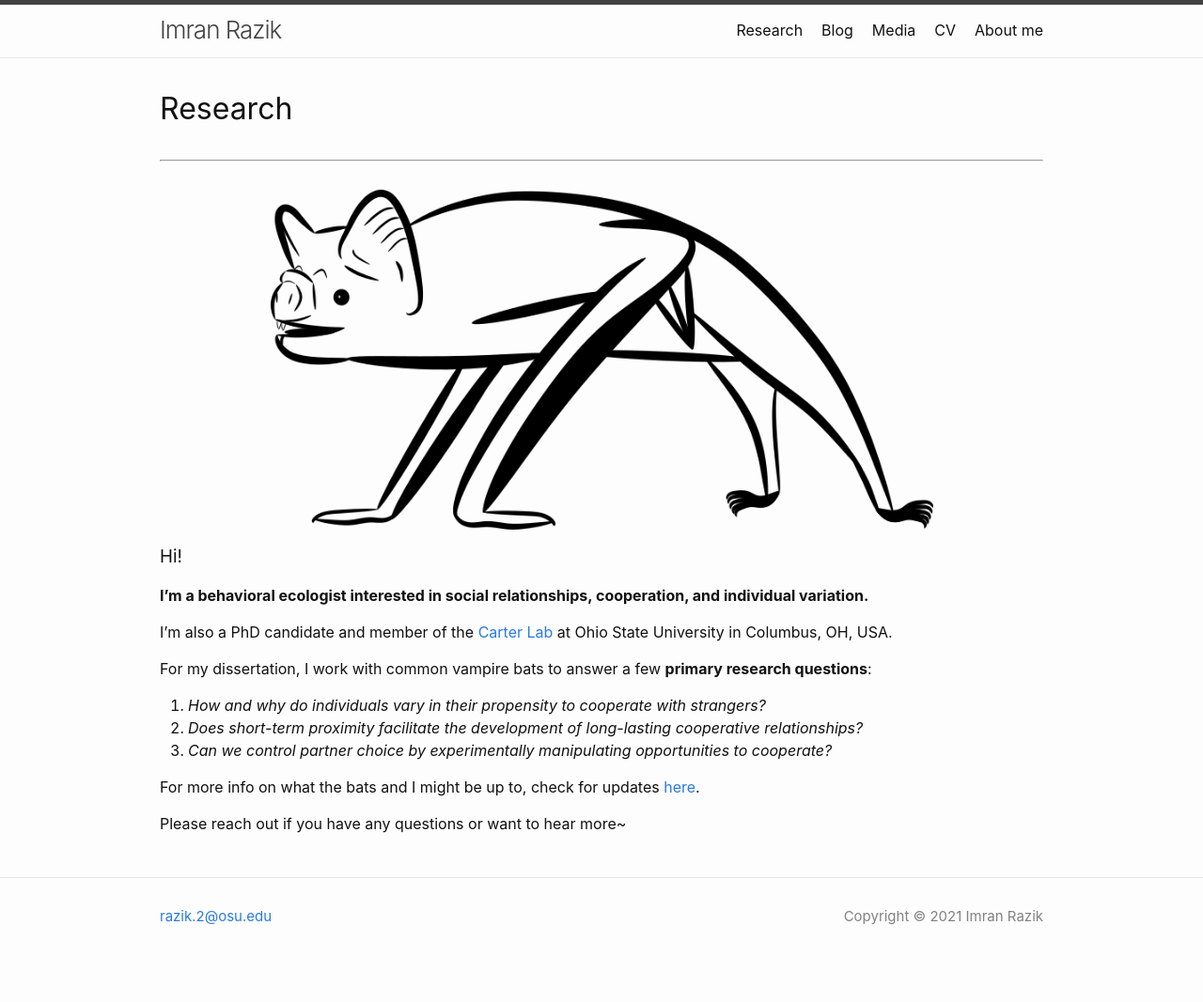
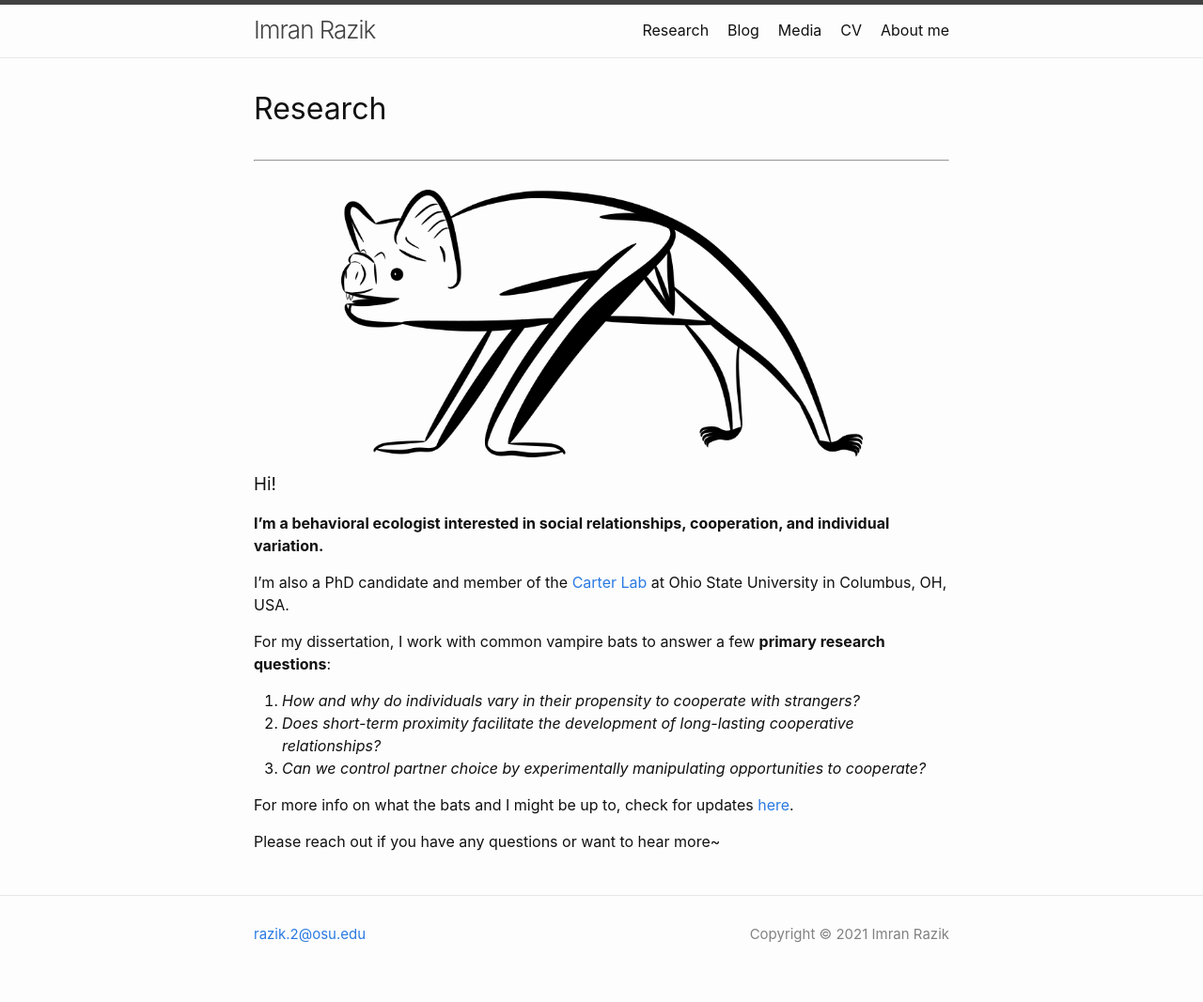
Before and after one commit to imranrazik/imranrazik.github.io, a Jekyll site: the page built from index.md, in a window 1280 px wide. Shown: the whole page at 94% size. Built offline with Jekyll 4.4.1, drawn with Linux system fonts in a browser that asks for light colours; our own code applies the rules of GitHub Pages for plain Markdown files.

Commit message:
Update initialize.scss

```diff
--- a/_sass/minima/initialize.scss
+++ b/_sass/minima/initialize.scss
@@ -14,7 +14,7 @@ $spacing-unit:     30px !default;
 $table-text-align: left !default;
 
 // Width of the content area
-$content-width:    1000px !default;
+$content-width:    800px !default;
 
 $on-palm:          600px !default;
 $on-laptop:        800px !default;
```
